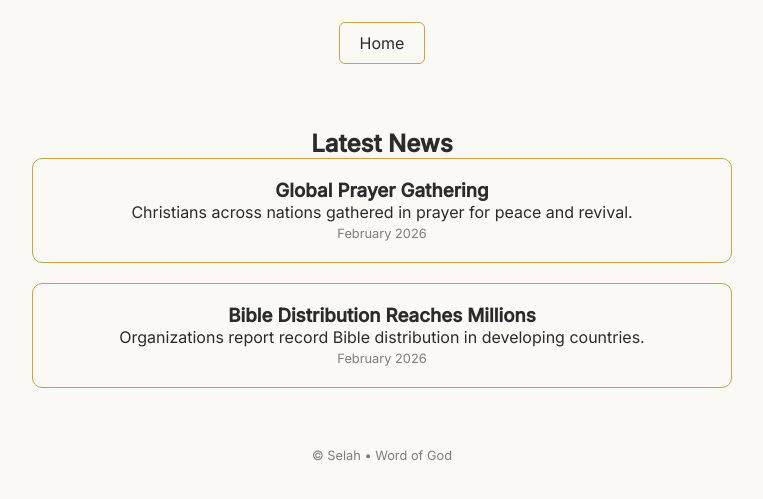
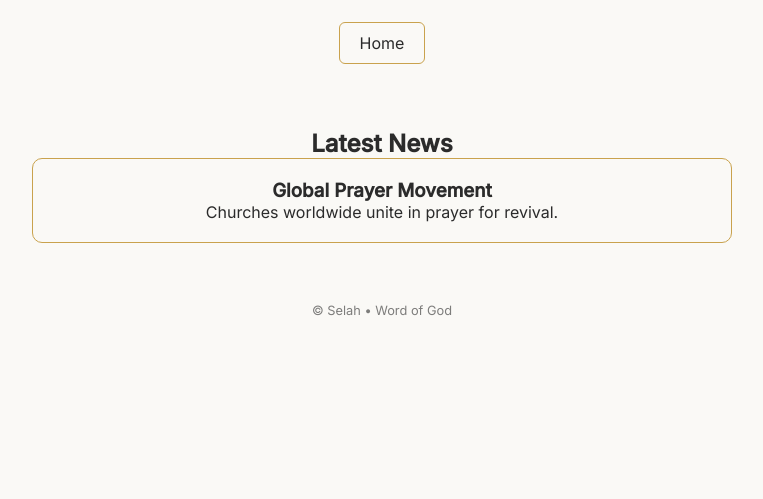
Before and after one commit to Viperhawks/Selah, a plain HTML site: page news.html in a window 1280 px wide. Shown: the part 133-632 px from the top of the page, without its empty margins (258-1021 px from the left). Drawn offline with nearby package versions, Linux system fonts and the light colour scheme.

Commit message:
Update news.html

```diff
--- a/news.html
+++ b/news.html
@@ -20,17 +20,31 @@
 
   <h2>Latest News</h2>
 
-  <div class="news-card">
-    <h3>Global Prayer Gathering</h3>
-    <p>Christians across nations gathered in prayer for peace and revival.</p>
-    <span class="news-date">February 2026</span>
-  </div>
+  <div class="news-card" id="dailyNews"></div>
 
-  <div class="news-card">
-    <h3>Bible Distribution Reaches Millions</h3>
-    <p>Organizations report record Bible distribution in developing countries.</p>
-    <span class="news-date">February 2026</span>
-  </div>
+<script>
+const newsItems = [
+  {
+    title: "Global Prayer Movement",
+    content: "Churches worldwide unite in prayer for revival."
+  },
+  {
+    title: "Bible Distribution Expands",
+    content: "Millions receive free Bibles in outreach programs."
+  },
+  {
+    title: "Youth Faith Conference",
+    content: "Young believers gather for worship and renewal."
+  }
+];
+
+const newsIndex = new Date().getDate() % newsItems.length;
+
+document.getElementById("dailyNews").innerHTML = `
+  <h3>${newsItems[newsIndex].title}</h3>
+  <p>${newsItems[newsIndex].content}</p>
+`;
+</script>
 
 </main>
 
```
